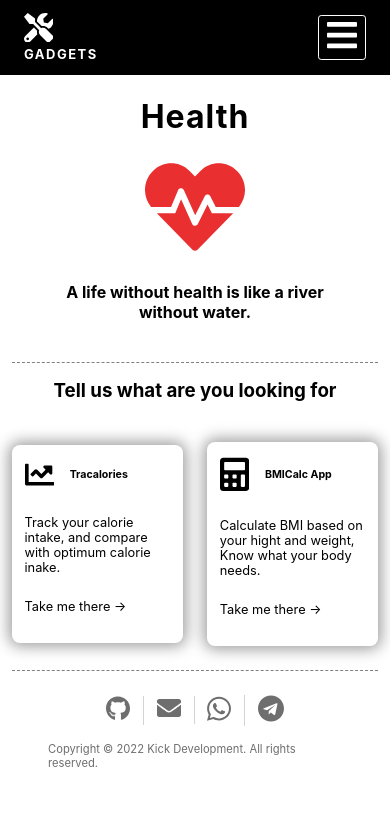
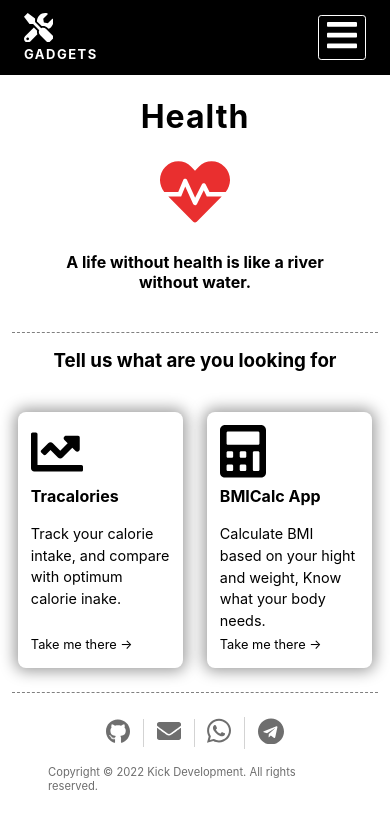
Before and after one commit to kickASS28/gadgets, a Next.js app: page /health in a window 390 px wide. Shown: the top 828 px of the page. Built offline with nearby package versions, Linux system fonts and the light colour scheme.

Commit message:
This might be final lol (push 5)

```diff
--- a/components/UI/MainNav.module.css
+++ b/components/UI/MainNav.module.css
@@ -219,7 +219,7 @@
   }
 }
 
-@media screen and (max-width: 750px) {
+@media screen and (max-width: 806px) {
   .nav {
     display: none;
   }
--- a/components/apps/LoanCalculator/FinanceNews.js
+++ b/components/apps/LoanCalculator/FinanceNews.js
@@ -19,7 +19,7 @@ const FinanceNews = () => {
         }
       )
         .then((res) => {
-          res.json();
+          return res.json();
         })
         .then((result) => {
           const newsArray = result.data.mostPopularEntries.assets;
--- a/pages/entertainment/index.js
+++ b/pages/entertainment/index.js
@@ -13,15 +13,15 @@ const EntertainmentPage = () => {
           data-icon="dice-three"
           role="img"
           viewBox="0 0 448 512"
-          width="100"
-          height="100"
+          width="70"
+          height="70"
         >
           <path
             fill="rgb(165, 47, 201)"
             d="M384 32H64C28.65 32 0 60.65 0 96v320c0 35.35 28.65 64 64 64h320c35.35 0 64-28.65 64-64V96c0-35.35-28.65-64-64-64zM128 192c-17.67 0-32-14.33-32-32s14.33-32 32-32 32 14.33 32 32-14.33 32-32 32zm96 96c-17.67 0-32-14.33-32-32s14.33-32 32-32 32 14.33 32 32-14.33 32-32 32zm96 96c-17.67 0-32-14.33-32-32s14.33-32 32-32 32 14.33 32 32-14.33 32-32 32z"
           />
         </svg>
-        <h4>Entertainment is an art that brings colors into life.</h4>
+        <h3>Entertainment is an art that brings colors into life.</h3>
       </div>
       <div className={classes.app_container}>
         <div className={classes.app_flex}>
--- a/pages/health/index.js
+++ b/pages/health/index.js
@@ -13,7 +13,8 @@ const HealthPage = () => {
           data-icon="heartbeat"
           role="img"
           viewBox="0 0 512 512"
-          width="100"
+          width="70"
+          height="70"
         >
           <path
             fill="rgb(233, 47, 47)"
@@ -33,8 +34,7 @@ const HealthPage = () => {
                 data-icon="chart-line"
                 role="img"
                 viewBox="0 0 512 512"
-                width="70"
-                height="80"
+                width="52"
               >
                 <path
                   fill="currentColor"
@@ -61,8 +61,7 @@ const HealthPage = () => {
                 data-icon="calculator"
                 role="img"
                 viewBox="0 0 448 512"
-                width="60"
-                height="80"
+                width="46"
               >
                 <path
                   fill="currentColor"
--- a/pages/health/index.module.css
+++ b/pages/health/index.module.css
@@ -92,7 +92,7 @@
   }
 
   .app_flex {
-    margin-top: 1.5rem;
+    margin: 1.5rem auto;
     flex-direction: row;
     align-items: center;
     justify-content: center;
@@ -100,36 +100,39 @@
   }
 
   .app_flex h5 {
-    flex-direction: row;
+    flex-direction: column;
     width: 100%;
-    gap: 1rem;
-    align-items: center;
-    justify-content: left;
+    gap: 0.5rem;
+    align-items: flex-start;
+    justify-content: start;
     margin: 0;
+    margin-top: 0.8rem;
+    font-size: 1rem;
   }
-  .app_flex h5 svg {
-    width: 20%;
-    height: 20%;
-  }
+
   .traclorie,
   .bmicalc {
     flex-direction: column;
     align-items: left;
     justify-content: center;
-    gap: 0.5rem;
-    width: 55%;
+    gap: 0.6rem;
+    width: 45%;
+    height: 16rem;
     border-radius: 0.5rem;
     padding: 0.8rem;
     font-size: 0.8rem;
-    margin-bottom: 1.5rem;
     box-shadow: 0 0 15px 3px rgba(0, 0, 0, 0.4);
   }
   .description {
     width: 100%;
   }
   .description p {
-    margin: 1rem 0;
+    margin: 0;
     width: 100%;
+    margin: 0.5rem 0;
+    font-size: 0.9rem;
+    line-height: 1.5;
+    height: 6rem;
   }
   .actions {
     margin-bottom: 1rem;
@@ -139,3 +142,27 @@
     text-align: left;
   }
 }
+
+@media screen and (max-width: 315px) {
+  .app_container {
+    width: 100%;
+  }
+  .app_flex {
+    gap: 0.5rem;
+  }
+
+  .description p {
+    margin: 0.5rem 0;
+    font-size: 0.75rem;
+    line-height: 1.3;
+    height: 5rem;
+  }
+
+  .app_flex h5 {
+    font-size: 0.85rem;
+  }
+
+  .app_flex h5 svg {
+    width: 46%;
+  }
+}
```
Also changed, not shown: pages/finance/index.js (+3 -4 lines), pages/wellbeing/index.js (+5 -7 lines).
